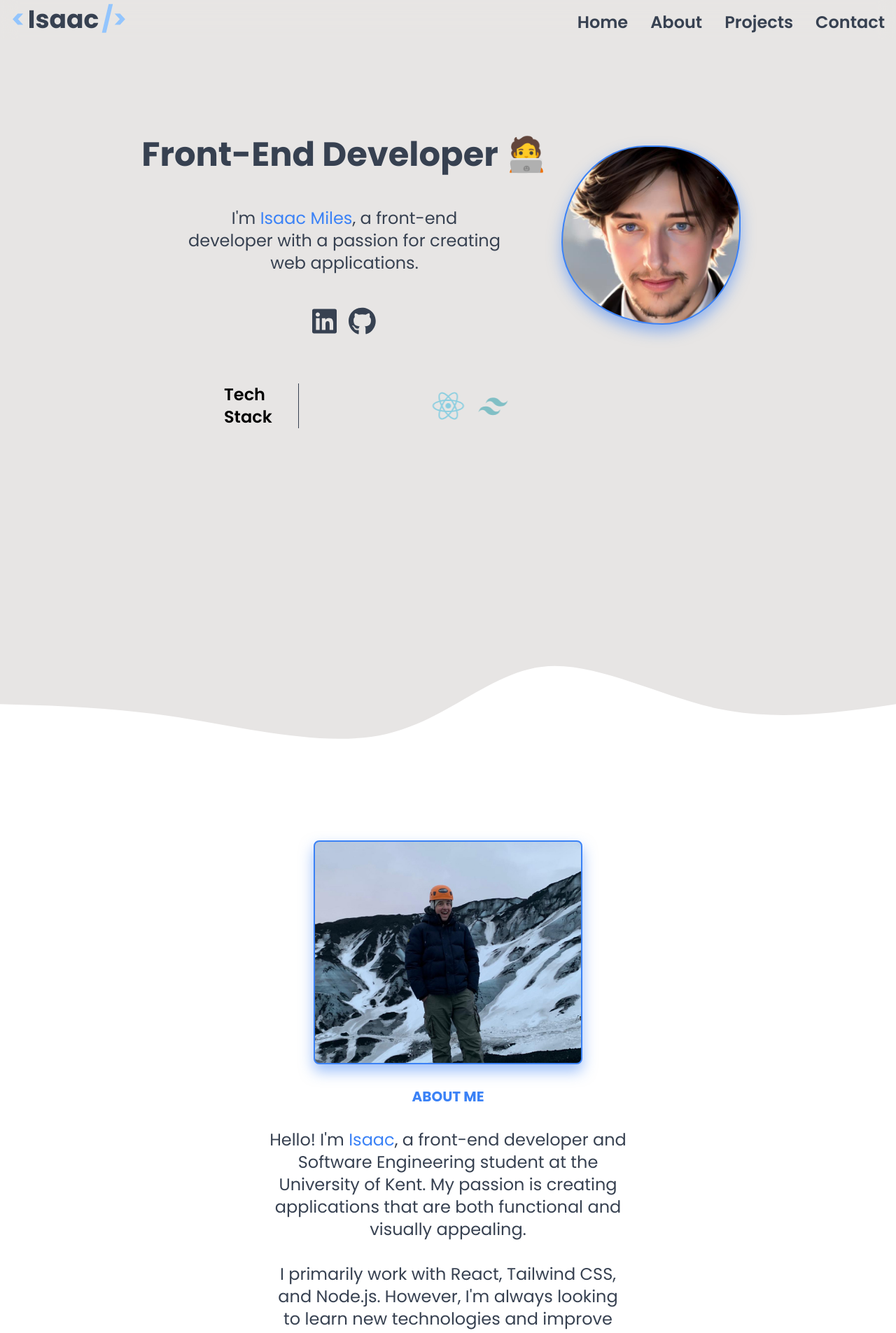
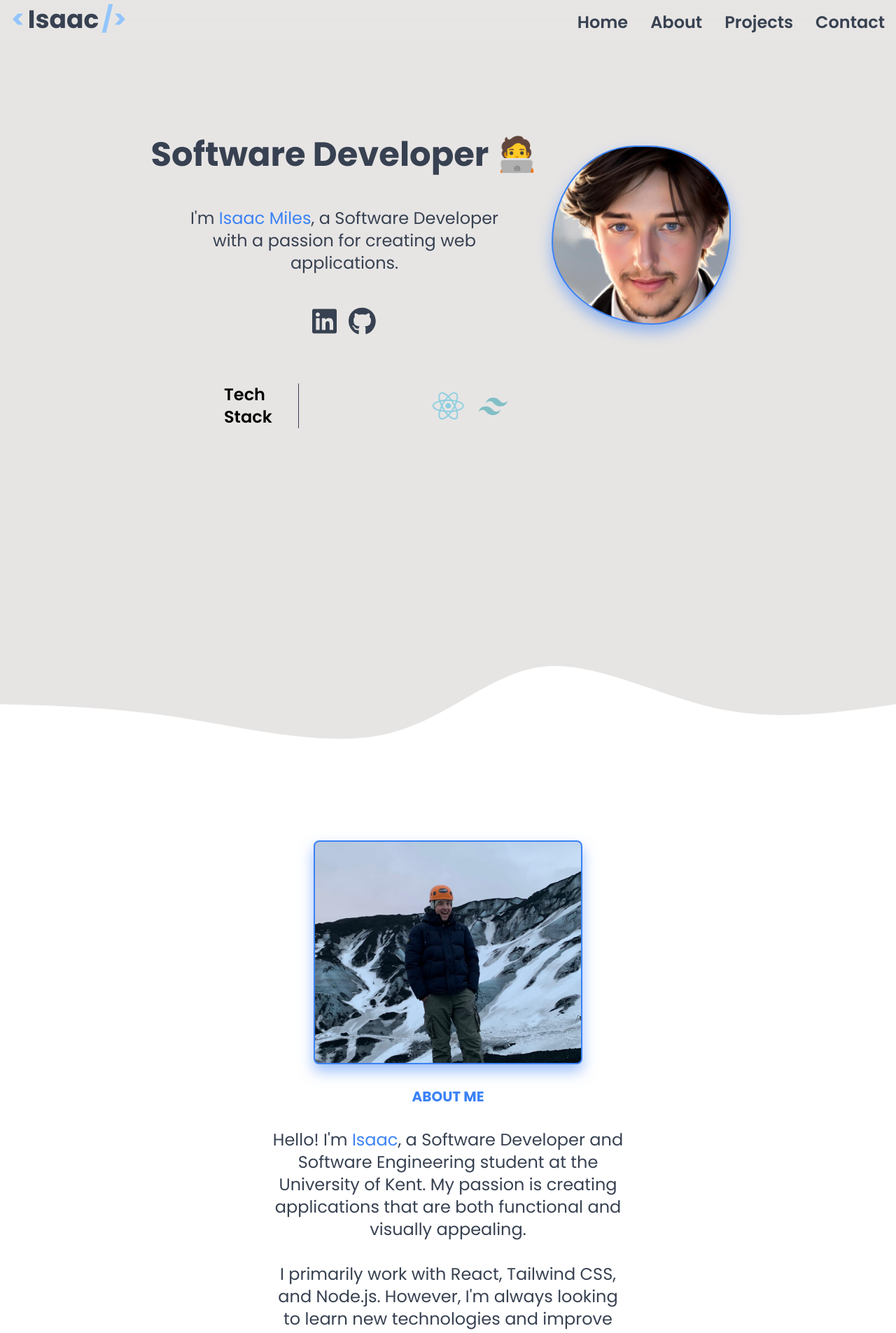
Before and after one commit to Isaac-Miless/portfolio, a React (Create React App) app: page / in a window 1280 px wide. Shown: the top 1905 px of the page at 70% size. Built offline with nearby package versions, Linux system fonts and the light colour scheme.

Commit message:
Front-End Developer -> Software Developer

```diff
--- a/src/components/about-me/AboutMeText.jsx
+++ b/src/components/about-me/AboutMeText.jsx
@@ -8,8 +8,8 @@ function AboutMeText() {
         <Header title="ABOUT ME" />
       </div>
       <div className="about-me-txt mt-8 text-xl lg:text-2xl text-neutral text-center max-w-[70vw] md:min-w-[40vw] lg:max-w-[20vw]">
-        Hello! I'm <span className="text-primary">Isaac</span>, a front-end
-        developer and Software Engineering student at the University of Kent. My
+        Hello! I'm <span className="text-primary">Isaac</span>, a Software
+        Developer and Software Engineering student at the University of Kent. My
         passion is creating applications that are both functional and visually
         appealing.
         <br />
--- a/src/components/hero/HeroInfo.jsx
+++ b/src/components/hero/HeroInfo.jsx
@@ -6,11 +6,11 @@ function HeroInfo() {
     <>
       <div className="flex flex-col gap-y-[4vw] min-w-[70vw] md:min-w-[40vw] justify-center items-center">
         <div className="hero-title text-3xl md:text-4xl lg:text-5xl text-neutral font-bold text-center">
-          Front-End Developer <span className="cursor-default">🧑‍💻</span>
+          Software Developer <span className="cursor-default">🧑‍💻</span>
         </div>
         <div className="hero-subtext text-xl md:text-2xl text-neutral md:w-[40vw] lg:w-[35vw] w-[70vw] text-center">
-          I'm <span className="text-primary">Isaac Miles</span>, a front-end
-          developer with a passion for creating web applications.
+          I'm <span className="text-primary">Isaac Miles</span>, a Software
+          Developer with a passion for creating web applications.
         </div>
         <SocialIcons />
       </div>
```
